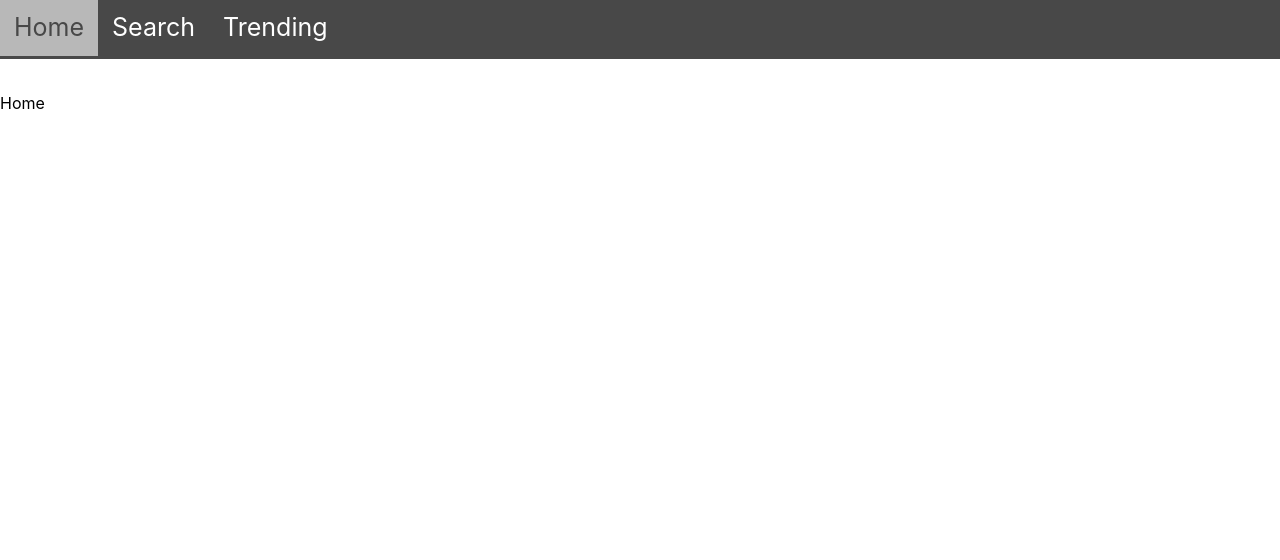
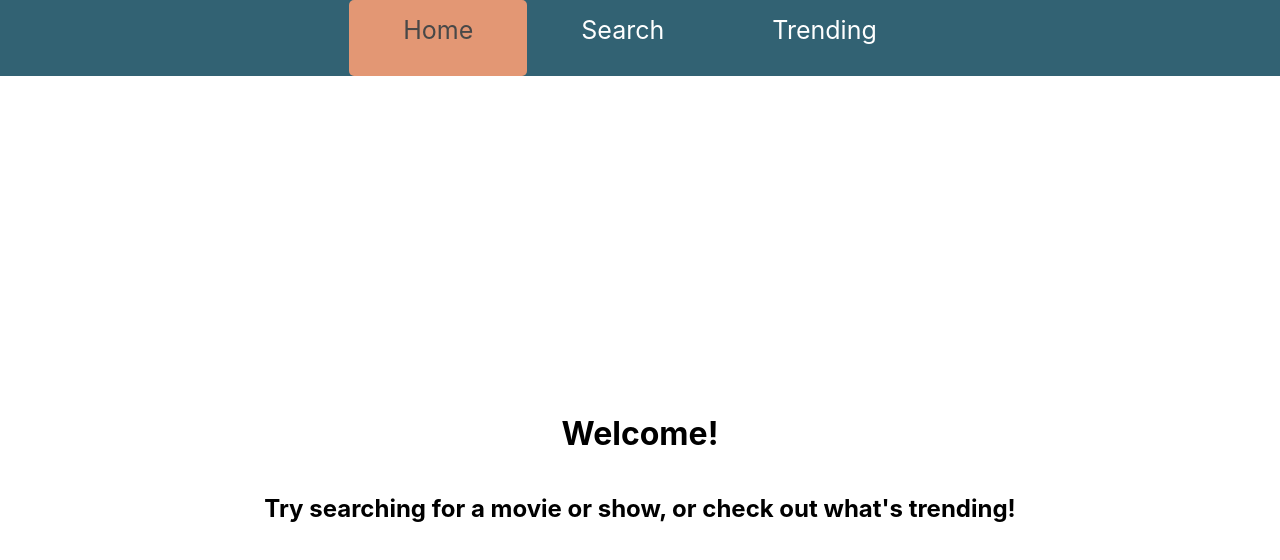
Before and after one commit to clairecahill/webdev-final-project, a React (Create React App) app: page / in a window 1280 px wide. Shown: the top 560 px of the page. Built offline with nearby package versions, Linux system fonts and the light colour scheme.

Commit message:
styled nav bar and added intor

```diff
--- a/src/components/Home.js
+++ b/src/components/Home.js
@@ -1,9 +1,22 @@
+/** @jsx jsx */
 import React from 'react';
+import {jsx, css} from '@emotion/core';
 
 export default class Home extends React.Component {
     render(){
+
+      const intro = css`
+        display: flex;
+        flex-direction: column;
+        justify-content: center;
+        text-align: center;
+        height: 720px;
+      `
         return(
-            <div>Home</div>
+            <div css={intro}>
+              <h1>Welcome!</h1>
+              <h2>Try searching for a movie or show, or check out what's trending!</h2>
+            </div>
         );
     }
 }
--- a/src/components/Navbar.js
+++ b/src/components/Navbar.js
@@ -31,34 +31,41 @@ export default class Navbar extends React.Component {
         const ulStyle = css`
             list-style-type: none;
             display: flex;
+            justify-content: center;
             padding: 0px;
             width: 100%;
-            background-color: #484848;
+            background-color: #326273;
             position: relative;
-            top: -18px;
-            height: 61px;
+            top: -16px;
+            height: 76px;
         `
         const linkStyle = css`
             text-decoration: none;
             font-size: 25px;
-            padding: 14px;
+            padding-left: 54px;
+            padding-right: 54px;
+            padding-top: 15px;
             color: white;
             display: flex;
+            border-radius: 5px;
 
             &:hover {
-                background-color: #B8B8B8;
+                background-color: #e39774;
                 color: #484848;
                 cursor: pointer;
+                height: 61px;
             }
             &.active {
-                background-color: #B8B8B8;
+                background-color: #e39774;
                 color: #484848;
+                height: 61px;
             }
         `
 
         const dropdownStyle = css`
-            background-color: #484848;
+            background-color: #326273;
             color: white;
+            height: 61px;
         `
         return(
             <div>
--- a/src/components/Search.js
+++ b/src/components/Search.js
@@ -101,7 +101,7 @@ export default function Search(props) {
 
     return(
         <div css={style}>
-            <label className="input-label" for="movieSearch">Search for movies, TV shows, or people</label>
+            <h1><label className="input-label" for="movieSearch">Search for movies, TV shows, or people</label></h1>
             <input onKeyDown={e => handleKeyDown(e)} type="search" id="movieSearch" placeholder="Search..."></input>
             <button onClick={e => setSearchResults(e)}>Search</button>
 
```
